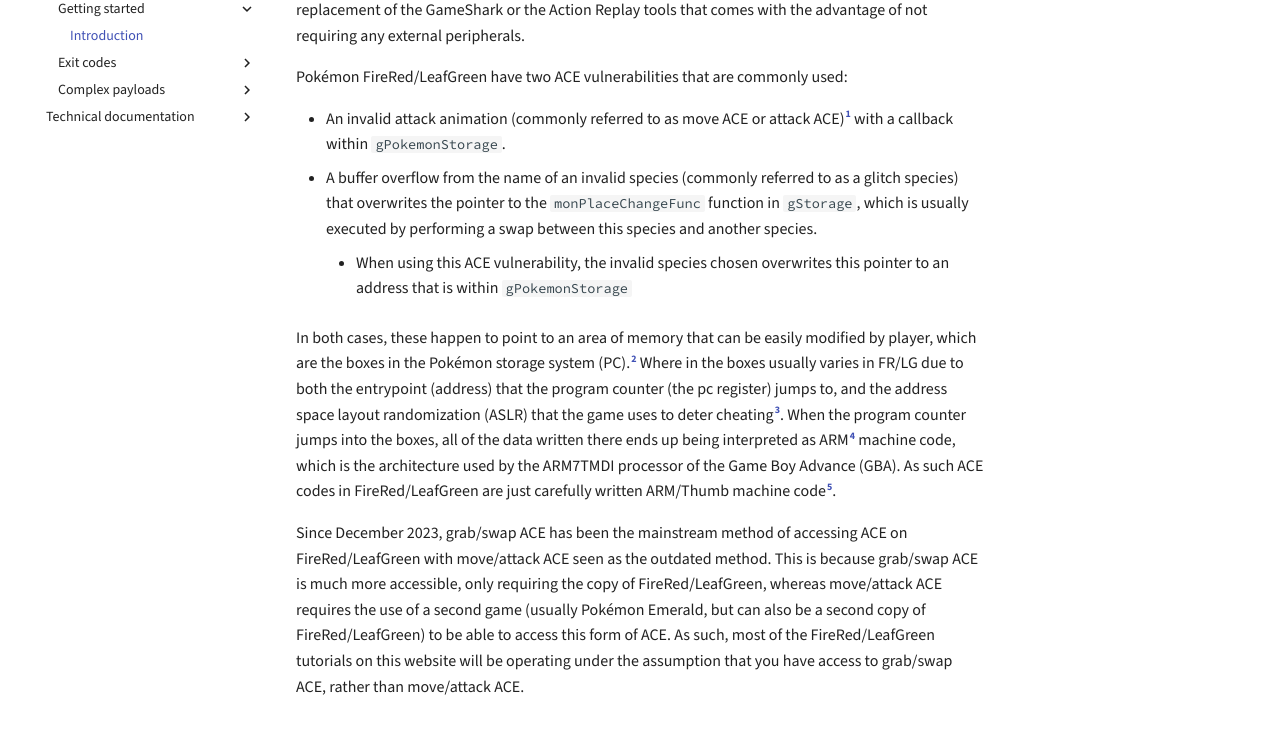
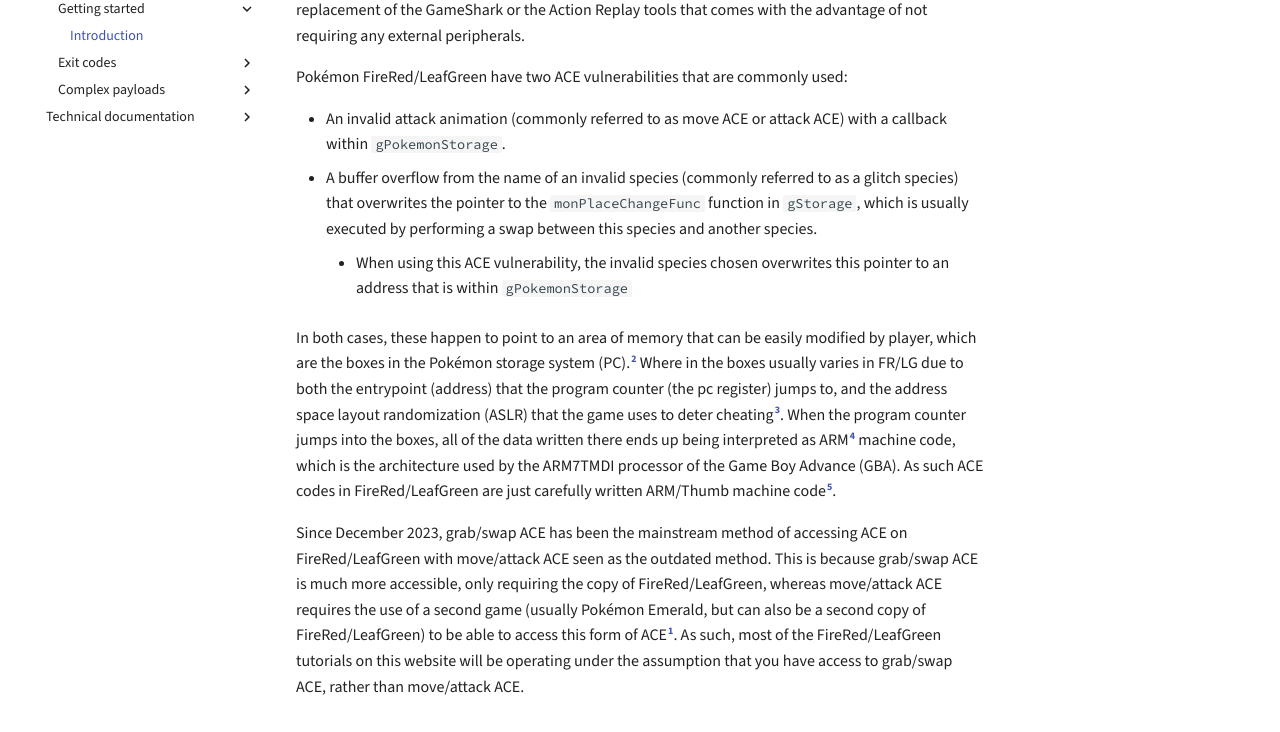
Before and after one commit to pomeg-letterbombers/pokemon-ace-notes, an MkDocs documentation site: the page built from docs/frlg/getting-started/introduction.md, in a window 1280 px wide and 1400 px high, scrolled down 511 px. Shown: the part 153-885 px from the top of the window. Built offline with MkDocs 1.6.1 and Material for MkDocs 9.7.7, drawn with Linux system fonts in a browser that asks for light colours; comment, search, counter and statistics services are not loaded; part of the change alters nothing that is shown.

```diff
--- a/docs/frlg/getting-started/introduction.md
+++ b/docs/frlg/getting-started/introduction.md
@@ -15,7 +15,7 @@ Within this context, ACE is a very powerful replacement of the GameShark or the
 
 Pokémon FireRed/LeafGreen have two ACE vulnerabilities that are commonly used:
 
-- An invalid attack animation (commonly referred to as move ACE or attack ACE)[^1] with a callback within `gPokemonStorage`.
+- An invalid attack animation (commonly referred to as move ACE or attack ACE) with a callback within `gPokemonStorage`.
 - A buffer overflow from the name of an invalid species (commonly referred to as a glitch species) that overwrites the pointer to the `monPlaceChangeFunc` function in `gStorage`, which is usually executed by performing a swap between this species and another species.
     - When using this ACE vulnerability, the invalid species chosen overwrites this pointer to an address that is within `gPokemonStorage`
 
@@ -25,7 +25,7 @@ When the program counter jumps into the boxes, all of the data written there end
 As such ACE codes in FireRed/LeafGreen are just carefully written ARM/Thumb machine code[^5].
 
 Since December 2023, grab/swap ACE has been the mainstream method of accessing ACE on FireRed/LeafGreen with move/attack ACE seen as the outdated method.
-This is because grab/swap ACE is much more accessible, only requiring the copy of FireRed/LeafGreen, whereas move/attack ACE requires the use of a second game (usually Pokémon Emerald, but can also be a second copy of FireRed/LeafGreen) to be able to access this form of ACE.
+This is because grab/swap ACE is much more accessible, only requiring the copy of FireRed/LeafGreen, whereas move/attack ACE requires the use of a second game (usually Pokémon Emerald, but can also be a second copy of FireRed/LeafGreen) to be able to access this form of ACE[^1].
 As such, most of the FireRed/LeafGreen tutorials on this website will be operating under the assumption that you have access to grab/swap ACE, rather than move/attack ACE.
 
 [^1]:
```
